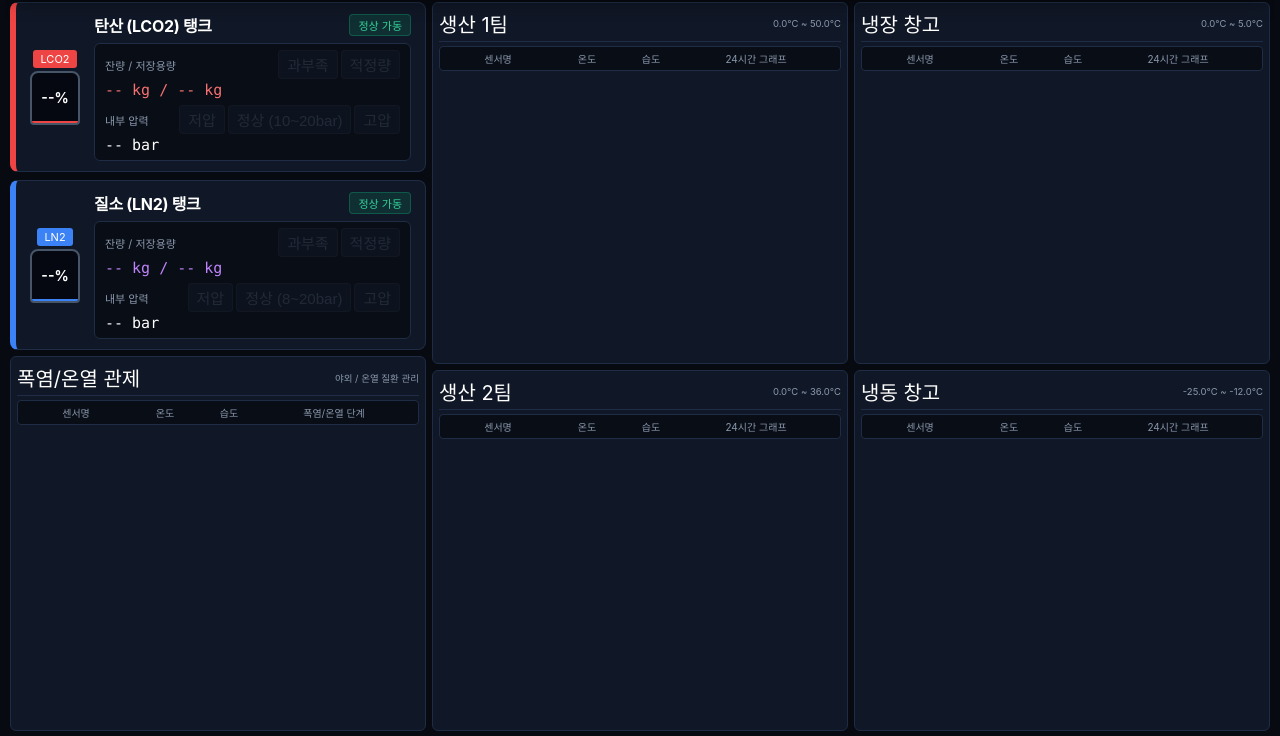
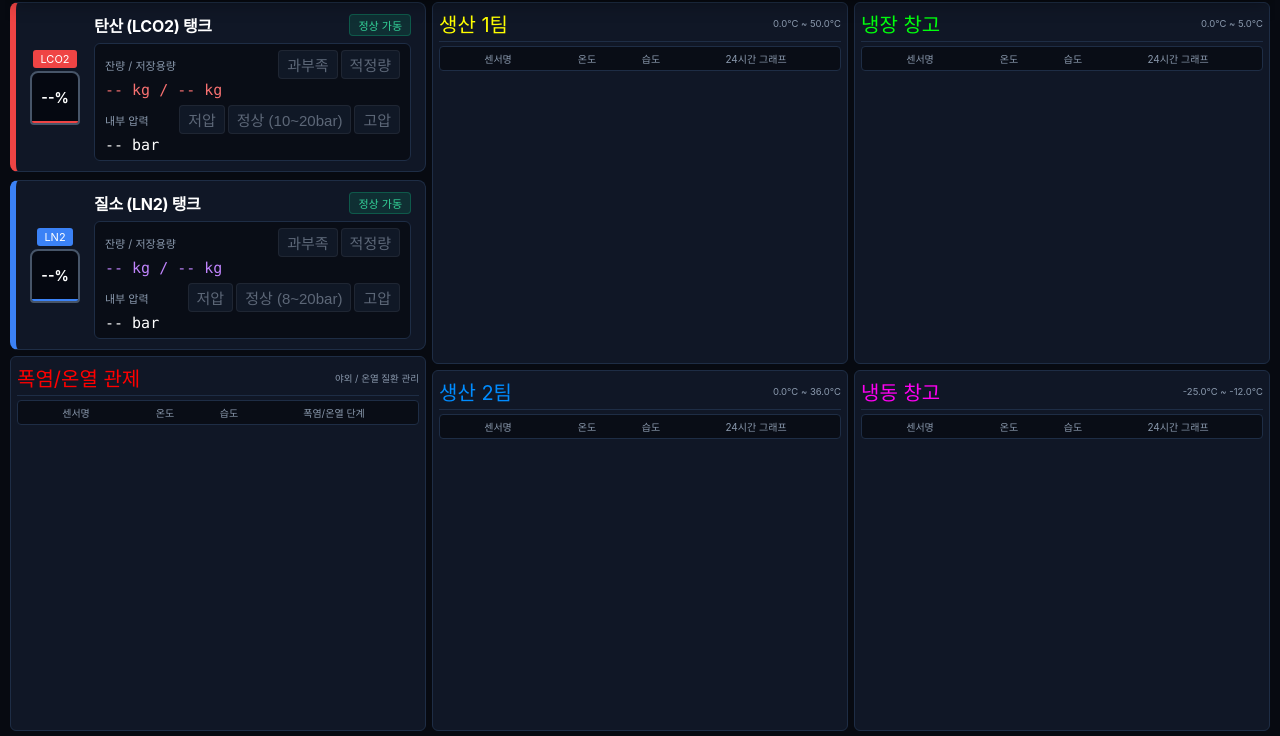
Before and after one commit to gamzatanghulu/temperature-monitoring, a website: page index.html in a window 1280 px wide. Shown: the part 69-805 px from the top of the page. Drawn offline with nearby package versions, Linux system fonts and the light colour scheme; no server answers.

Commit message:
fix: 수정내용 적기

```diff
--- a/css/style.css
+++ b/css/style.css
@@ -371,10 +371,10 @@ html, body {
 
 /* 태그 꺼짐 (비활성화 상태) */
 .gas-tag.off {
-  background: #141c2b;
-  color: #475569;
-  border: 1px solid rgba(255, 255, 255, 0.05);
-  opacity: 0.4;
+  background: #162032;
+  color: #94a3b8;
+  border: 1px solid rgba(255, 255, 255, 0.1);
+  opacity: 0.6;
 }
 
 /* 태그 활성화: 정상 / 적정량 (초록) */
@@ -426,7 +426,6 @@ html, body {
   align-items: center;
 }
 
-/* 단계별 기본 디자인 (비활성화 상태: 어둡게 표현) */
 .tile-step {
   display: flex;
   flex-direction: column;
@@ -437,11 +436,11 @@ html, body {
   font-size: 8.5px;
   line-height: 1.1;
   text-align: center;
-  border: 1px solid rgba(255, 255, 255, 0.05);
+  border: 1px solid rgba(255, 255, 255, 0.1); /* 테두리도 조금 더 선명하게 조정 */
   background: #090e17;
-  color: #475569;
-  opacity: 0.25; /* 비활성 상태 */
-  filter: grayscale(80%);
+  color: #94a3b8; /* 글자색도 약간 밝은 톤으로 변경 (#475569 -> #94a3b8) */
+  opacity: 0.6; /* 비활성화 상태 밝기 올림 */
+  filter: grayscale(40%); /* 회색조를 줄여 은은하게 형태가 보이도록 설정 */
   transition: all 0.3s ease;
 }
 
--- a/index.html
+++ b/index.html
@@ -20,7 +20,7 @@
           <span id="logo-fallback" class="logo-fallback" style="display:none;">CHOHEUNG GF</span>
         </div>
         <div class="header-title-box">
-          <h1>통합 관제 시스템</h1>
+          <h1>종합 모니터링 시스템</h1>
         </div>
       </div>
 
@@ -149,7 +149,7 @@
         <!-- 폭염 관제 패널 -->
         <section class="category-panel">
           <div class="panel-header">
-            <span class="panel-title">폭염/온열 관제</span>
+            <span class="panel-title" style="color: red;">폭염/온열 관제</span>
             <span class="range-header-text" id="header-range-HEAT">야외 / 온열 질환 관리</span>
           </div>
 
@@ -168,7 +168,7 @@
         <!-- 상단: 생산 1팀 -->
         <section class="category-panel">
           <div class="panel-header">
-            <span class="panel-title">생산 1팀</span>
+            <span class="panel-title" style="color: yellow;">생산 1팀</span>
             <span class="range-header-text" id="header-range-PROD1">0.0℃ ~ 50.0℃</span>
           </div>
           <div class="table-headers">
@@ -183,7 +183,7 @@
         <!-- 하단: 생산 2팀 -->
         <section class="category-panel">
           <div class="panel-header">
-            <span class="panel-title">생산 2팀</span>
+            <span class="panel-title" style="color: rgb(0, 140, 255);">생산 2팀</span>
             <span class="range-header-text" id="header-range-PROD2">0.0℃ ~ 36.0℃</span>
           </div>
           <div class="table-headers">
@@ -201,7 +201,7 @@
         <!-- 상단: 냉장 창고 -->
         <section class="category-panel">
           <div class="panel-header">
-            <span class="panel-title">냉장 창고</span>
+            <span class="panel-title" style="color: rgb(0, 255, 13);">냉장 창고</span>
             <span class="range-header-text" id="header-range-COOLING">0.0℃ ~ 5.0℃</span>
           </div>
           <div class="table-headers">
@@ -216,7 +216,7 @@
         <!-- 하단: 냉동 창고 -->
         <section class="category-panel">
           <div class="panel-header">
-            <span class="panel-title">냉동 창고</span>
+            <span class="panel-title" style="color: rgb(255, 0, 242);">냉동 창고</span>
             <span class="range-header-text" id="header-range-FREEZING">-25.0℃ ~ -12.0℃</span>
           </div>
           <div class="table-headers">
```
